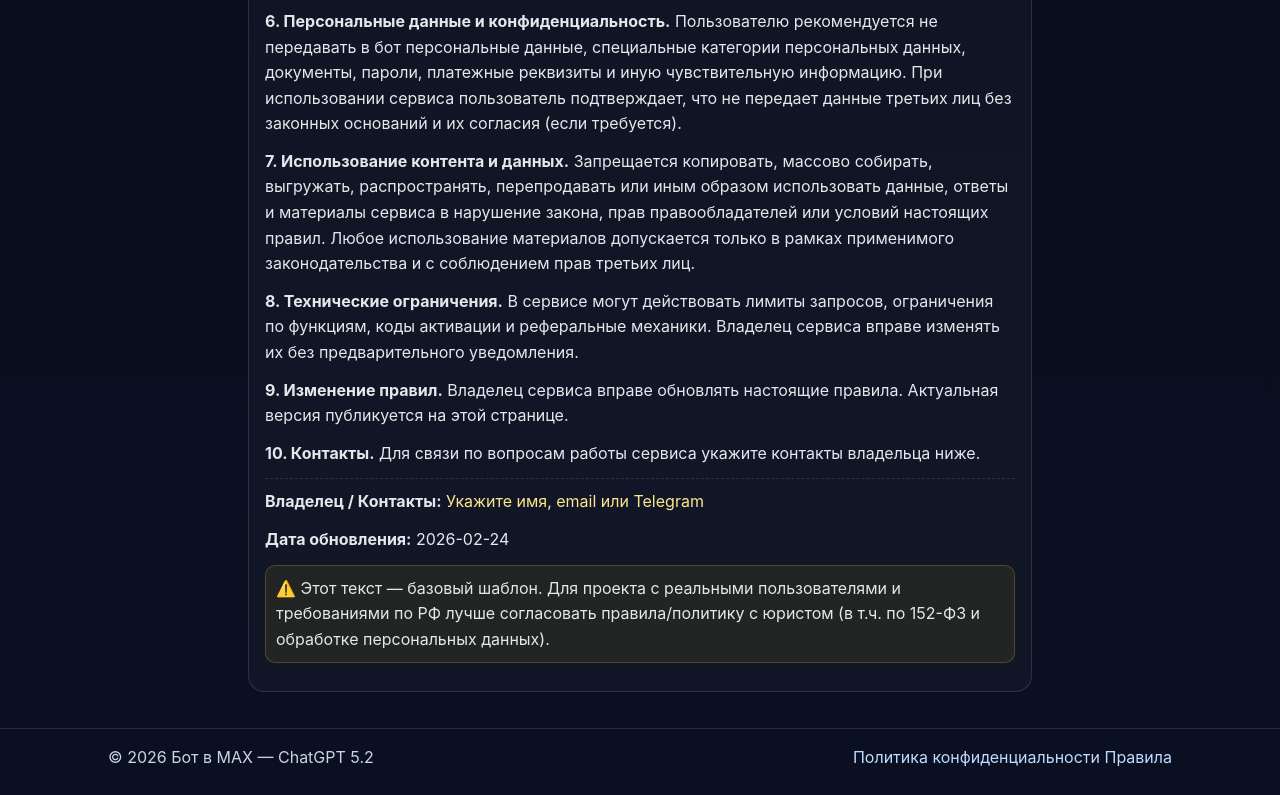
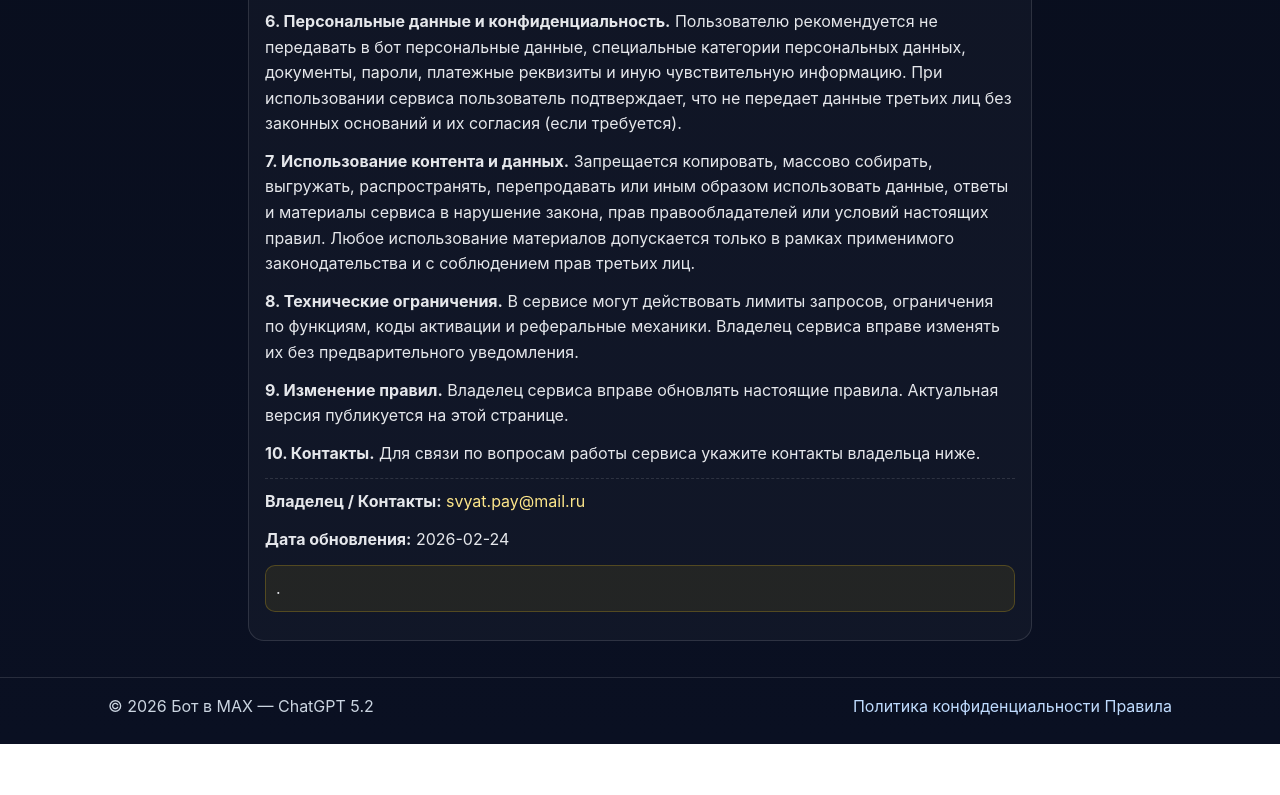
Before and after one commit to svyatoslavsvomg-coder/ChatGpt-5.2, a plain HTML site: page index.html in a window 1280 px wide. Shown: the part 1428-2223 px from the top of the page. After the commit the page ends 2172 px from the top, so only its background shows below. Drawn offline with Linux system fonts and the light colour scheme.

Commit message:
Update contact information in index.html

```diff
--- a/index.html
+++ b/index.html
@@ -91,11 +91,11 @@
           <p><strong>10. Контакты.</strong> Для связи по вопросам работы сервиса укажите контакты владельца ниже.</p>
 
           <div class="contacts">
-            <p><strong>Владелец / Контакты:</strong> <span class="placeholder">Укажите имя, email или Telegram</span></p>
+            <p><strong>Владелец / Контакты:</strong> <span class="placeholder">svyat.pay@mail.ru</span></p>
             <p><strong>Дата обновления:</strong> 2026-02-24</p>
           </div>
 
-          <p class="note">⚠️ Этот текст — базовый шаблон. Для проекта с реальными пользователями и требованиями по РФ лучше согласовать правила/политику с юристом (в т.ч. по 152-ФЗ и обработке персональных данных).</p>
+          <p class="note">.</p>
         </div>
       </div>
     </section>
```
